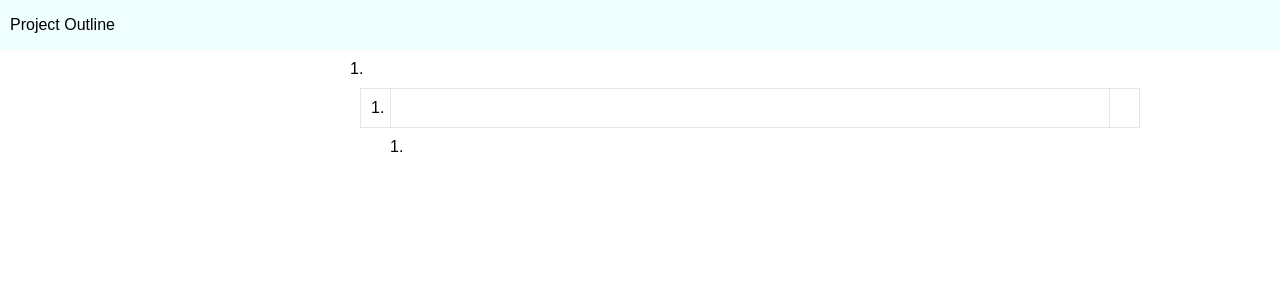
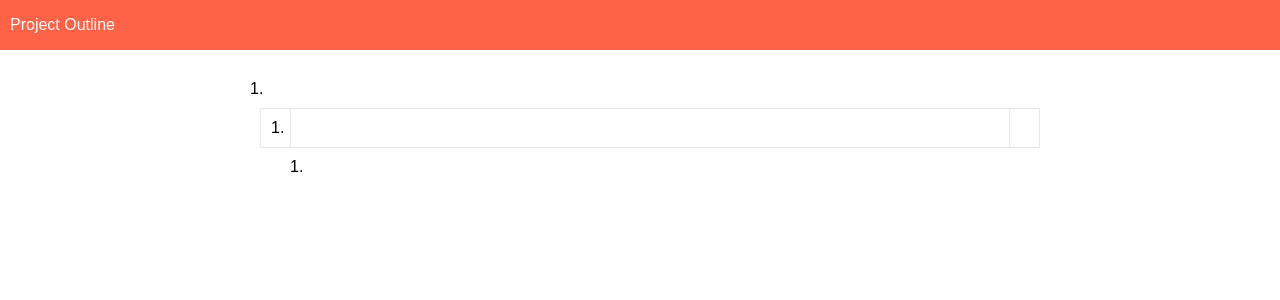
Before and after one commit to jlym/project-outline, a React (Create React App) app: page / in a window 1280 px wide. Shown: the top 300 px of the page. Built offline with nearby package versions, Linux system fonts and the light colour scheme; the HTML template or start-up script is replaced by a standard one.

Commit message:
Remove side nav bar, and clean up the header

```diff
--- a/public/index.html
+++ b/public/index.html
@@ -9,7 +9,6 @@
       homescreen on Android. See https://developers.google.com/web/fundamentals/engage-and-retain/web-app-manifest/
     -->
     <link rel="manifest" href="%PUBLIC_URL%/manifest.json">
-    <link rel="shortcut icon" href="%PUBLIC_URL%/favicon.ico">
     <!--
       Notice the use of %PUBLIC_URL% in the tags above.
       It will be replaced with the URL of the `public` folder during the build.
@@ -19,7 +18,7 @@
       work correctly both with client-side routing and a non-root public URL.
       Learn how to configure a non-root public URL by running `npm run build`.
     -->
-    <title>React App</title>
+    <title>Project Outline</title>
   </head>
   <body>
     <noscript>
--- a/src/App.css
+++ b/src/App.css
@@ -1,17 +1,19 @@
 .App {
   display: grid;
-  grid-template-columns: 1fr 200px minmax(200px, 800px) 1fr;
+  grid-template-columns: 1fr minmax(200px, 800px) 1fr;
   grid-template-rows: 50px 1fr;
+  grid-gap: 20px;
   height: 100%;
 }
 
 .App-header {
-  background-color: azure;
+  background-color: tomato;
   padding: 10px;
   display: flex;
   align-items: center;
   grid-column-start: 1;
   grid-column-end: -1;
+  color: white;
 }
 
 .App-title {
@@ -22,10 +24,6 @@
   font-size: large;
 }
 
-.sidenav {
+.main {
   grid-column-start: 2;
 }
-
-.main {
-  grid-column-start: 3;
-}
--- a/src/App.tsx
+++ b/src/App.tsx
@@ -9,7 +9,6 @@ class App extends React.Component {
         <header className="App-header">
           Project Outline
         </header>
-        <nav className="sidenav"/>
         <main className="main">
           <Grid/>
         </main>
```
